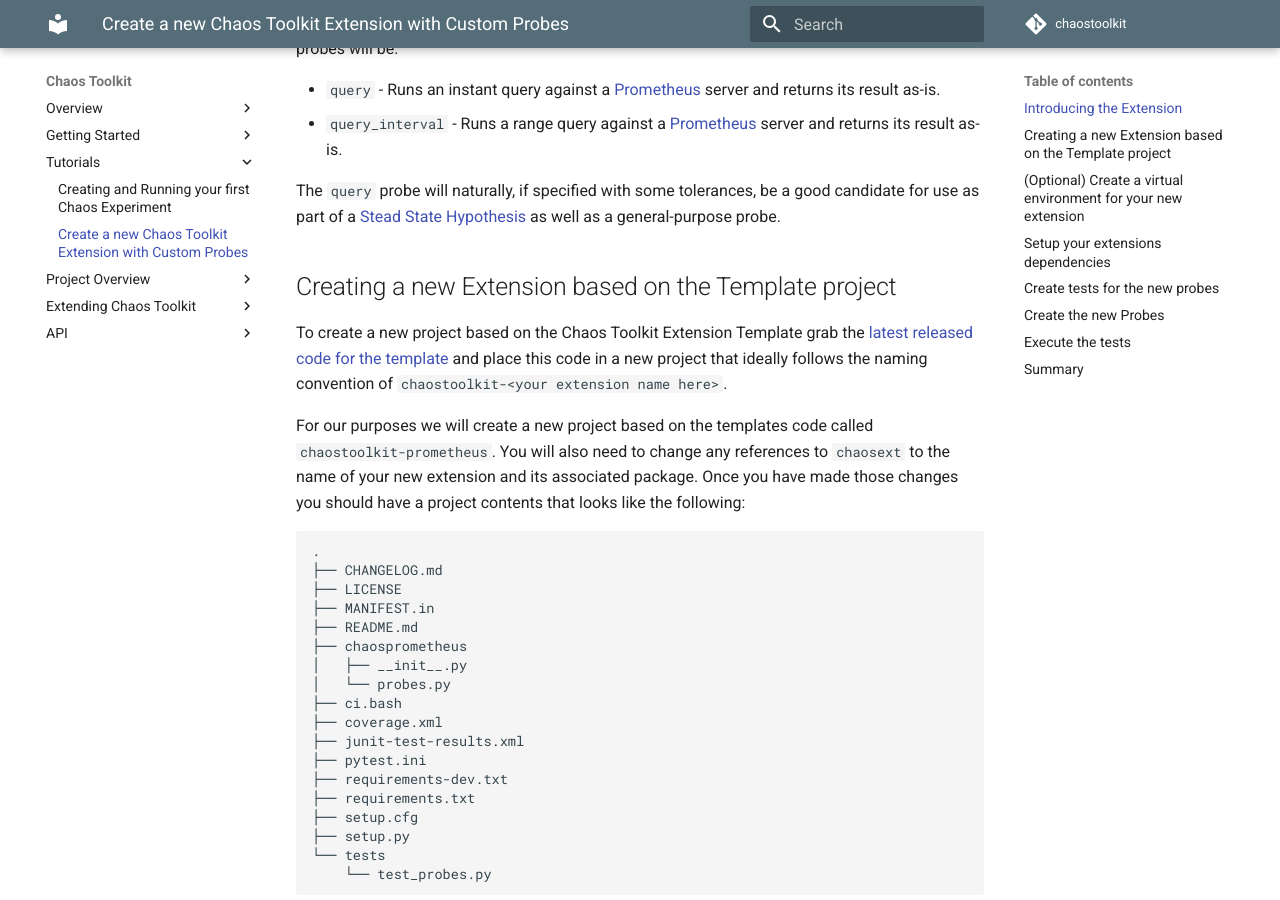
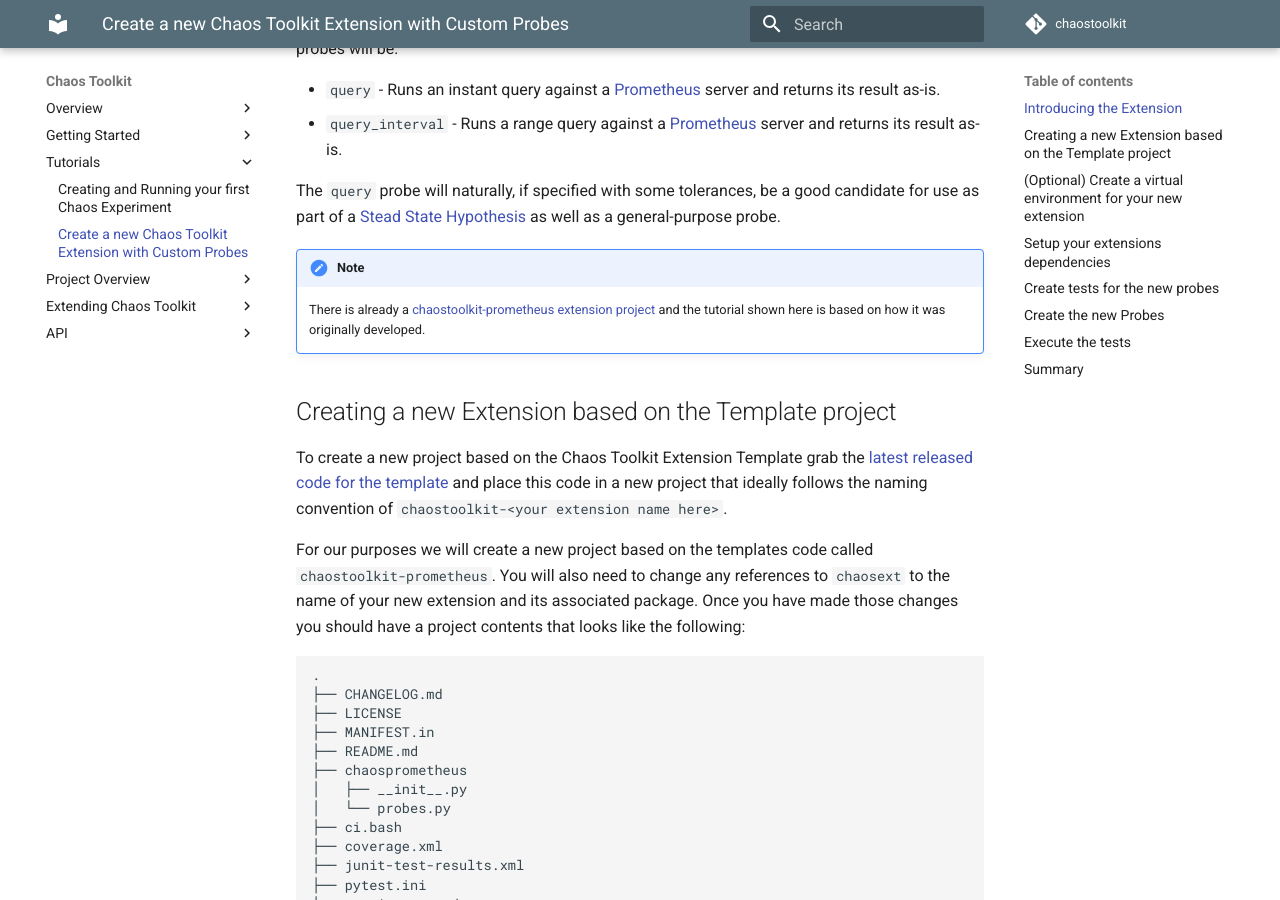
Before and after one commit to chaostoolkit/chaostoolkit-documentation, an MkDocs documentation site: the page built from sources/tutorials/custom-extension-probes.md, in a window 1280 px wide and 900 px high, scrolled down 647 px. Built offline with MkDocs 1.6.1 and Material for MkDocs 9.7.7, drawn with Linux system fonts in a browser that asks for light colours; comment, search, counter and statistics services are not loaded; old or Windows-style settings are respelled for this version of MkDocs.

Commit message:
Added note as extension project already exists

```diff
--- a/sources/tutorials/custom-extension-probes.md
+++ b/sources/tutorials/custom-extension-probes.md
@@ -15,6 +15,9 @@ The extension we are going to create here will be a simple integration with [Pro
 * `query_interval` - Runs a range query against a [Prometheus][] server and returns its result as-is.
 
 The `query` probe will naturally, if specified with some tolerances, be a good candidate for use as part of a [Stead State Hypothesis][steady-state] as well as a general-purpose probe.
+
+!!! note
+    There is already a [chaostoolkit-prometheus extension project](https://github.com/chaostoolkit/chaostoolkit-prometheus) and the tutorial shown here is based on how it was originally developed.
 
 [steady-state]: /overview/concepts/#steady-state-hypothesis
 [Prometheus]: https://prometheus.io/
```
